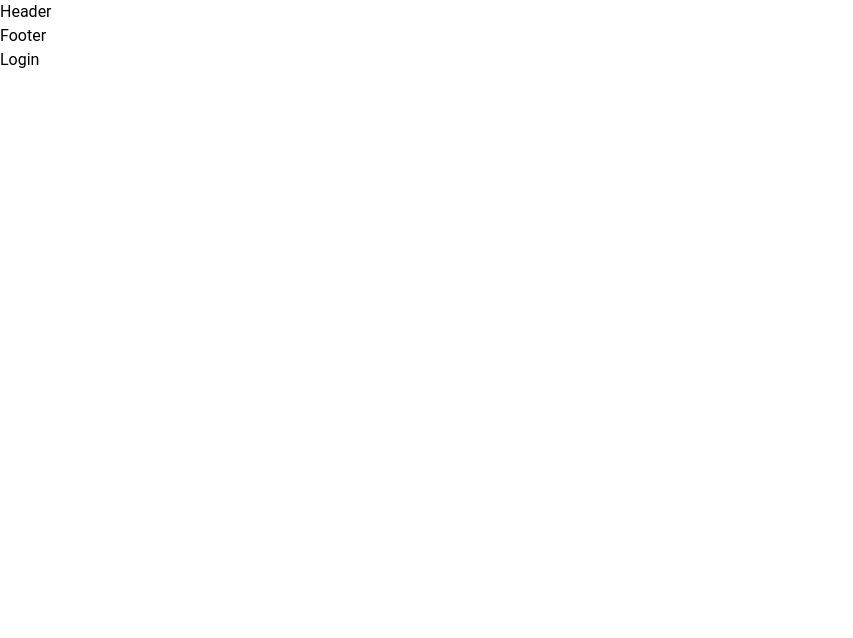
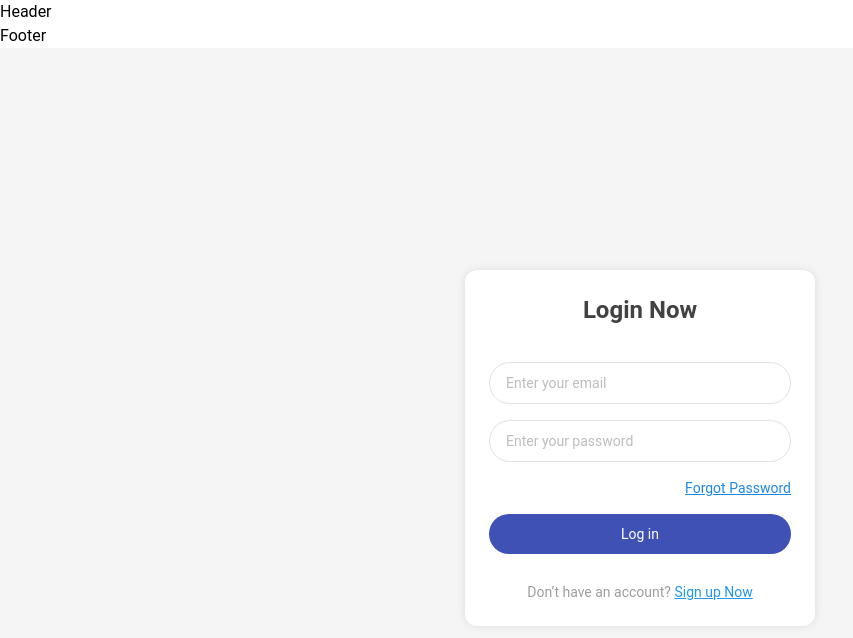
Before and after one commit to ahmedabdelhamed71/depi-project, a React (Vite) app: page /login in a window 1280 px wide. Shown: the top 638 px of the page, without its empty margins (0-853 px from the left). Built offline with nearby package versions, Linux system fonts and the light colour scheme.

Commit message:
Login and Register

```diff
--- a/src/pages/Login/Login.jsx
+++ b/src/pages/Login/Login.jsx
@@ -1,11 +1,109 @@
 import React from 'react'
+import { useState } from "react";
+import { Link } from "react-router-dom";
+import { useNavigate } from "react-router-dom";
+const Login = () => {
+   const navigate = useNavigate();
 
-const Login = () => {
+  const [loginInfo, setLoginInfo] = useState({
+    email: "",
+    password: "",
+  });
+
+  const [error, setError] = useState("");
+
+  const handleChange = (e) => {
+    setLoginInfo({
+      ...loginInfo,
+      [e.target.name]: e.target.value,
+    });
+  };
+
+  const handleLogin = (e) => {
+    e.preventDefault();
+
+    if (loginInfo.email.trim() === "" || loginInfo.password.trim() === "") {
+      setError("Please fill all fields");
+      return;
+    }
+
+    const savedUser = JSON.parse(localStorage.getItem("user"));
+
+    if (!savedUser) {
+      setError("No account found, please register first");
+      return;
+    }
+
+    if (
+      savedUser.email === loginInfo.email &&
+      savedUser.password === loginInfo.password
+    ) {
+      setError("");
+      navigate("/"); // 🔥 يروح للـ Home
+    } else {
+      setError("Invalid email or password");
+    }
+  };
+
   return (
-    <div>
-        <h1>Login</h1>
+    <div className="min-h-screen flex items-center justify-center bg-gray-100">
+
+      <form
+        onSubmit={handleLogin}
+        className="bg-white text-gray-500 max-w-[350px] mx-4 md:p-6 p-4 text-left text-sm rounded-xl shadow-[0px_0px_10px_0px] shadow-black/10"
+      >
+
+        <h2 className="text-2xl font-semibold mb-6 text-center text-gray-800">
+          Login Now
+        </h2>
+
+        <input
+          name="email"
+          value={loginInfo.email}
+          onChange={handleChange}
+          className="w-full border my-3 border-gray-500/30 outline-none rounded-full py-2.5 px-4"
+          type="email"
+          placeholder="Enter your email"
+        />
+
+        <input
+          name="password"
+          value={loginInfo.password}
+          onChange={handleChange}
+          className="w-full border mt-1 border-gray-500/30 outline-none rounded-full py-2.5 px-4"
+          type="password"
+          placeholder="Enter your password"
+        />
+
+        <div className="text-right py-4">
+          <Link to="/wrong-page" className="text-blue-600 underline">
+            Forgot Password
+          </Link>
+        </div>
+
+        {error && (
+          <p className="text-red-500 text-center mb-3">
+            {error}
+          </p>
+        )}
+
+        <button
+          type="submit"
+          className="w-full mb-3 bg-indigo-500 hover:bg-indigo-600/90 active:scale-95 transition py-2.5 rounded-full text-white"
+        >
+          Log in
+        </button>
+
+        <p className="text-center mt-4">
+          Don’t have an account?{" "}
+          <Link to="/register" className="text-blue-500 underline">
+            Sign up Now
+          </Link>
+        </p>
+
+      </form>
     </div>
-  )
-}
+  );
+};
 
 export default Login
--- a/src/pages/Register/Register.jsx
+++ b/src/pages/Register/Register.jsx
@@ -1,11 +1,123 @@
 import React from 'react'
+import { useState } from "react";
+import { Link } from "react-router-dom";
+import { useNavigate } from "react-router-dom";
+const Register = () => {
+const navigate = useNavigate();
 
-const Register = () => {
+  const [userInfo, setUserInfo] = useState({
+    username: "",
+    email: "",
+    password: "",
+  });
+
+  const [error, setError] = useState("");
+
+  const handleChange = (e) => {
+    setUserInfo({
+      ...userInfo,
+      [e.target.name]: e.target.value,
+    });
+  };
+
+  const userSubmit = (e) => {
+    e.preventDefault();
+
+    if (userInfo.username.trim() === "") {
+      setError("Username is required");
+      return;
+    }
+
+    if (userInfo.email.trim() === "") {
+      setError("Email is required");
+      return;
+    }
+
+    if (!userInfo.email.includes("@")) {
+      setError("Email is not valid");
+      return;
+    }
+
+    if (userInfo.password.trim() === "") {
+      setError("Password is required");
+      return;
+    }
+
+    if (userInfo.password.length < 6) {
+      setError("Password must be at least 6 characters");
+      return;
+    }
+
+    setError("");
+
+    localStorage.setItem("user", JSON.stringify(userInfo));
+
+    navigate("/login");
+  };
+
   return (
-    <div>
-        <h1>Register</h1>
+    <div className="min-h-screen flex items-center justify-center bg-gray-100">
+
+      <form
+        onSubmit={userSubmit}
+        className="bg-white text-gray-500 w-full max-w-[340px] mx-4 md:p-6 p-4 py-8 text-left text-sm rounded-lg shadow-[0px_0px_10px_0px] shadow-black/10"
+      >
+
+        <h2 className="text-2xl font-bold mb-6 text-center text-gray-800">
+          Sign Up
+        </h2>
+
+        <input
+          name="username"
+          value={userInfo.username}
+          onChange={handleChange}
+          className="w-full border mt-1 bg-indigo-500/5 mb-2 border-gray-500/10 outline-none rounded py-2.5 px-3"
+          type="text"
+          placeholder="Username"
+        />
+
+        <input
+          name="email"
+          value={userInfo.email}
+          onChange={handleChange}
+          className="w-full border mt-1 bg-indigo-500/5 mb-2 border-gray-500/10 outline-none rounded py-2.5 px-3"
+          type="email"
+          placeholder="Email"
+        />
+
+        <input
+          name="password"
+          value={userInfo.password}
+          onChange={handleChange}
+          className="w-full border mt-1 bg-indigo-500/5 mb-7 border-gray-500/10 outline-none rounded py-2.5 px-3"
+          type="password"
+          placeholder="Password"
+        />
+
+        {error && (
+          <p className="text-red-500 text-center mb-3">
+            {error}
+          </p>
+        )}
+
+        <button
+          type="submit"
+          className="w-full mb-3 bg-indigo-500 hover:bg-indigo-600 transition-all active:scale-95 py-2.5 rounded text-white font-medium"
+        >
+          Create Account
+        </button>
+
+        <p className="text-center mt-4">
+          Already have an account?{" "}
+          <Link to="/login" className="text-blue-500 underline">
+            Login
+          </Link>
+        </p>
+
+      </form>
     </div>
-  )
-}
+  );
+};
+
 
 export default Register
```
